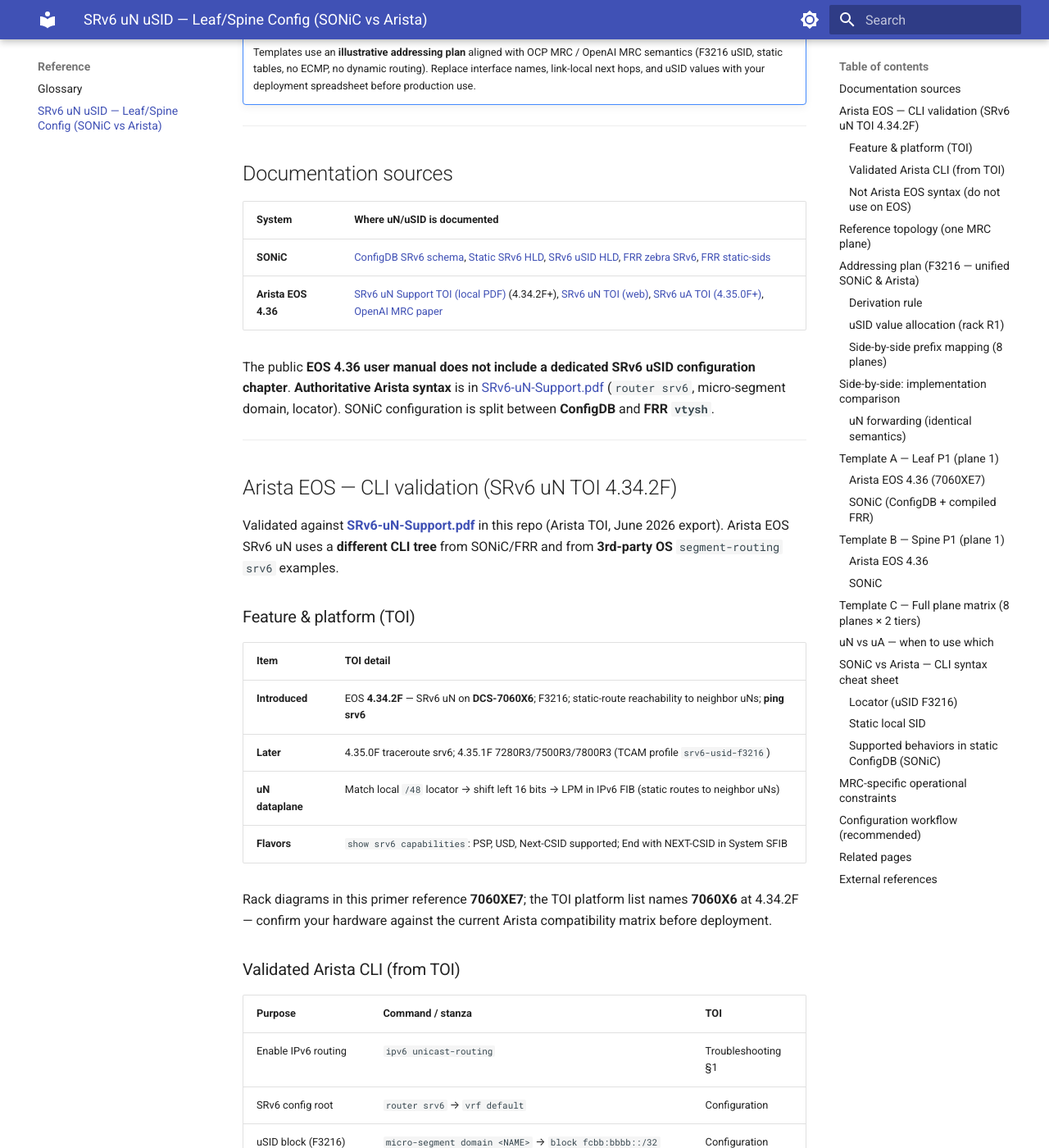
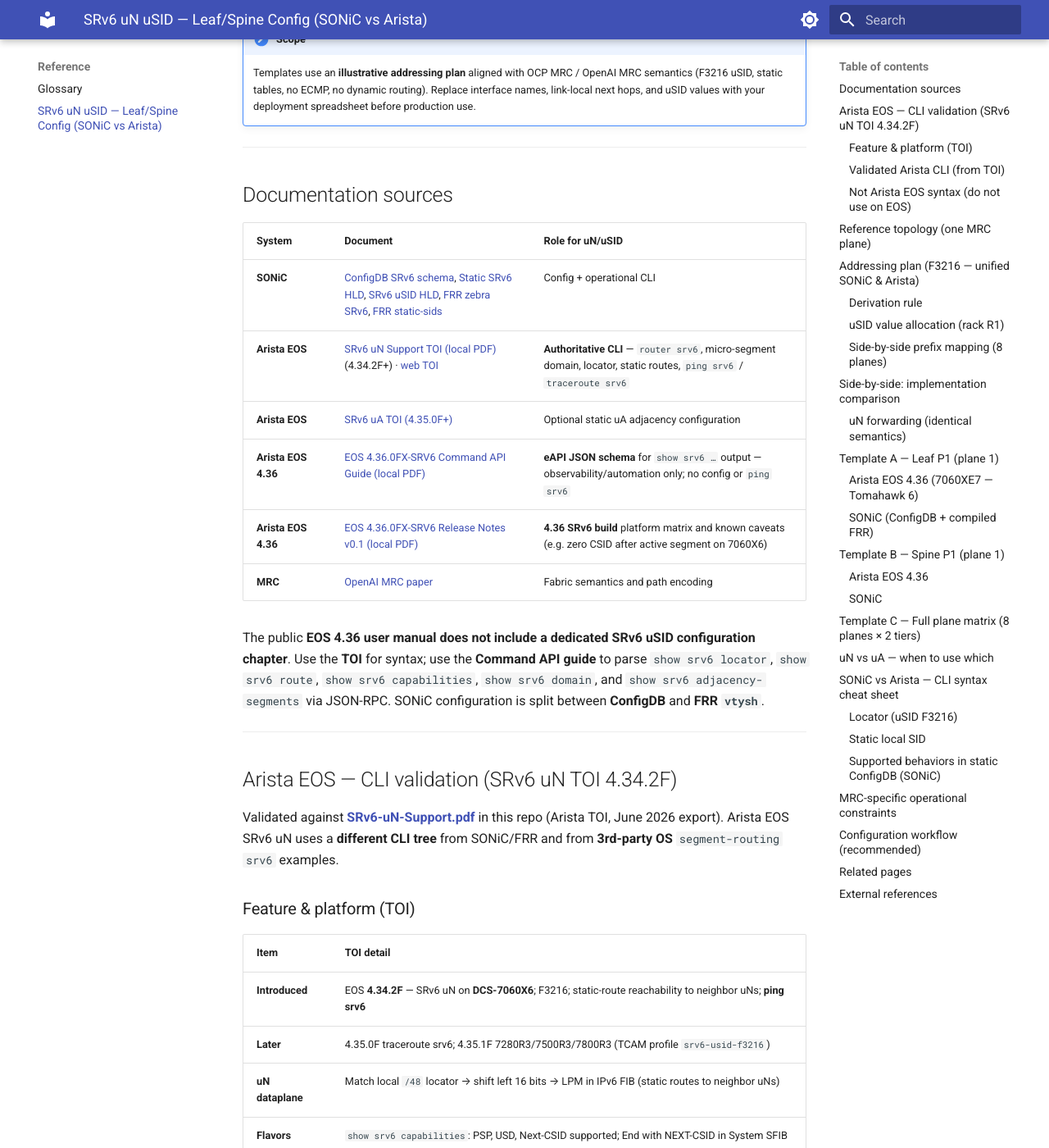
Before and after one commit to mbalagot12/multiplanar-fabric, an MkDocs documentation site: the page built from docs/srv6-usid-leaf-spine-config.md, in a window 1280 px wide and 1400 px high, scrolled down 404 px. Shown: the whole window at 82% size. Built offline with MkDocs 1.6.1 and Material for MkDocs 9.7.7, drawn with Linux system fonts in a browser that asks for light colours; some of the changed text lies outside the part shown.

Commit message:
Align SRv6 docs with EOS 4.36 materials and fix Reference nav (#7)
* Remove repo link from site header and fix doc nav on build.

Drop repo_name/repo_url so MkDocs Material no longer shows the GitHub repo icon, and preserve glossary and SRv6 config pages when generate_pages.py rewrites navigation.

* Group glossary and SRv6 config under a Reference nav tab.

Move prose reference docs out of Pages so the tab bar separates diagrams from lookup material.

* Align SRv6 uN/uSID docs with EOS 4.36 early-testing materials.

Document Arista Command API and release-note sources, 7060XE7 vs 7060X6 platform distinction, show srv6 adjacency-segments validation, and RN 1294522 EoC transit caveat.

* Remove Material for MkDocs footer from site pages.

Disable the theme generator credit so the home page and all docs no longer show the MkDocs attribution at the bottom.

---------

Co-authored-by: Dry Run Test <test@example.com>

````diff
--- a/docs/srv6-usid-leaf-spine-config.md
+++ b/docs/srv6-usid-leaf-spine-config.md
@@ -1,6 +1,6 @@
 # SRv6 uN uSID — Leaf/Spine Config Reference (SONiC vs Arista EOS)
 
-Reference for **static SRv6 uN uSID** programming on MRC leaf–spine fabrics. Covers the comparison between **SONiC** (FRR + ConfigDB + SAI) and **Arista EOS 4.36** (7060XE7 / Tomahawk 5), with **concrete configuration templates** for a single MRC plane inside a 72-GPU rack.
+Reference for **static SRv6 uN uSID** programming on MRC leaf–spine fabrics. Covers the comparison between **SONiC** (FRR + ConfigDB + SAI) and **Arista EOS 4.36** (**7060XE7** / Tomahawk 6 — MRC rack reference design), with **concrete configuration templates** for a single MRC plane inside a 72-GPU rack.
 
 See the **[Glossary](glossary.md)** for definitions of uN, uA, PSP/USD, F3216, ConfigDB, and related terms.
 
@@ -11,12 +11,16 @@
 
 ## Documentation sources
 
-| System | Where uN/uSID is documented |
-|--------|----------------------------|
-| **SONiC** | [ConfigDB SRv6 schema](https://github.com/sonic-net/sonic-buildimage/blob/master/src/sonic-yang-models/doc/Configuration.md), [Static SRv6 HLD](https://github.com/sonic-net/SONiC/blob/master/doc/srv6/srv6_static_config_hld.md), [SRv6 uSID HLD](https://github.com/sonic-net/SONiC/blob/master/doc/srv6/SRv6_uSID.md), [FRR zebra SRv6](https://github.com/FRRouting/frr/blob/master/doc/user/zebra.rst), [FRR static-sids](https://github.com/FRRouting/frr/blob/master/doc/user/static.rst) |
-| **Arista EOS 4.36** | [SRv6 uN Support TOI (local PDF)](SRv6-uN-Support.pdf) (4.34.2F+), [SRv6 uN TOI (web)](https://www.arista.com/en/support/toi/eos-4-34-2f-srv6-un-support), [SRv6 uA TOI (4.35.0F+)](https://www.arista.com/en/support/toi/eos-4-35-0f-srv6-ua-support), [OpenAI MRC paper](https://arxiv.org/html/2605.04333v1) |
+| System | Document | Role for uN/uSID |
+|--------|----------|------------------|
+| **SONiC** | [ConfigDB SRv6 schema](https://github.com/sonic-net/sonic-buildimage/blob/master/src/sonic-yang-models/doc/Configuration.md), [Static SRv6 HLD](https://github.com/sonic-net/SONiC/blob/master/doc/srv6/srv6_static_config_hld.md), [SRv6 uSID HLD](https://github.com/sonic-net/SONiC/blob/master/doc/srv6/SRv6_uSID.md), [FRR zebra SRv6](https://github.com/FRRouting/frr/blob/master/doc/user/zebra.rst), [FRR static-sids](https://github.com/FRRouting/frr/blob/master/doc/user/static.rst) | Config + operational CLI |
+| **Arista EOS** | [SRv6 uN Support TOI (local PDF)](SRv6-uN-Support.pdf) (4.34.2F+) · [web TOI](https://www.arista.com/en/support/toi/eos-4-34-2f-srv6-un-support) | **Authoritative CLI** — `router srv6`, micro-segment domain, locator, static routes, `ping srv6` / `traceroute srv6` |
+| **Arista EOS** | [SRv6 uA TOI (4.35.0F+)](https://www.arista.com/en/support/toi/eos-4-35-0f-srv6-ua-support) | Optional static uA adjacency configuration |
+| **Arista EOS 4.36** | [EOS 4.36.0FX-SRV6 Command API Guide (local PDF)](EOS-4.36.0FX-SRV6-CommandApiGuide.pdf) | **eAPI JSON schema** for `show srv6 …` output — observability/automation only; no config or `ping srv6` |
+| **Arista EOS 4.36** | [EOS 4.36.0FX-SRV6 Release Notes v0.1 (local PDF)](RN-4.36.0FX-SRV6-v0.1.pdf) | **4.36 SRv6 build** platform matrix and known caveats (e.g. zero CSID after active segment on 7060X6) |
+| **MRC** | [OpenAI MRC paper](https://arxiv.org/html/2605.04333v1) | Fabric semantics and path encoding |
 
-The public **EOS 4.36 user manual does not include a dedicated SRv6 uSID configuration chapter**. **Authoritative Arista syntax** is in [SRv6-uN-Support.pdf](SRv6-uN-Support.pdf) (`router srv6`, micro-segment domain, locator). SONiC configuration is split between **ConfigDB** and **FRR `vtysh`**.
+The public **EOS 4.36 user manual does not include a dedicated SRv6 uSID configuration chapter**. Use the **TOI** for syntax; use the **Command API guide** to parse `show srv6 locator`, `show srv6 route`, `show srv6 capabilities`, `show srv6 domain`, and `show srv6 adjacency-segments` via JSON-RPC. SONiC configuration is split between **ConfigDB** and **FRR `vtysh`**.
 
 ---
 
@@ -33,7 +37,7 @@
 | **uN dataplane** | Match local `/48` locator → shift left 16 bits → LPM in IPv6 FIB (static routes to neighbor uNs) |
 | **Flavors** | `show srv6 capabilities`: PSP, USD, Next-CSID supported; End with NEXT-CSID in System SFIB |
 
-Rack diagrams in this primer reference **7060XE7**; the TOI platform list names **7060X6** at 4.34.2F — confirm your hardware against the current Arista compatibility matrix before deployment.
+**Platform note:** This primer’s rack diagrams use **7060XE7** (Broadcom **Tomahawk 6**). Arista’s SRv6 uN TOI and the **4.36.0FX-SRV6** release notes first document uN on **DCS-7060X6** (Broadcom **Tomahawk 5**) — a separate, concurrently shipping product line. F3216 uSID semantics and EOS CLI are the same; confirm SRv6 feature support and caveats against your exact SKU and EOS build before deployment.
 
 ### Validated Arista CLI (from TOI)
 
@@ -46,10 +50,12 @@
 | Loopback for ping | `interface Loopback0` → `ipv6 address <locator-prefix>/48` | SRv6 Ping |
 | Neighbor uN reachability | `ipv6 route <neighbor-uN>/48 <nh>` or `… Ethernet N fe80::…` | SRv6 Operation |
 | Verify locator | `show srv6 locator` | Show Commands |
+| Verify micro-segment domain | `show srv6 domain` | Command API 2.1944 (GIB range, block state) |
 | Verify System SFIB | `show srv6 route` | Show Commands |
 | Verify capabilities | `show srv6 capabilities` | Show Commands |
-| Path ping | `ping srv6 sid <target> via segment-list <sid1> <sid2> …` | SRv6 Ping |
-| Path trace | `traceroute srv6 sid … via segment-list …` (4.35.0F+) | SRv6 Traceroute |
+| Verify static uA (optional) | `show srv6 adjacency-segments` | Command API 2.1942 (4.36+); uA TOI 4.35.0F+ |
+| Path ping | `ping srv6 sid <target> via segment-list <sid1> <sid2> …` | SRv6 Ping (CLI only — not in Command API) |
+| Path trace | `traceroute srv6 sid … via segment-list …` (4.35.0F+) | SRv6 Traceroute (CLI only — not in Command API) |
 
 ### Not Arista EOS syntax (do not use on EOS)
 
@@ -143,13 +149,15 @@
 | P2 | `0xfe02` | `fcbb:bbbb:fe02::/64` | `MRC-R1-P2\|FCBB:BBBB:FE02::/64` | … |
 | … | `0xfe0{n}` | `fcbb:bbbb:fe0{n}::/64` | … | … |
 
+When uA is configured, validate with `show srv6 adjacency-segments` (keyed by domain/locator and `usid`; reports `l3Intf`, IPv6 next-hop, flavors, and active/inactive reasons). See [Command API 2.1942](EOS-4.36.0FX-SRV6-CommandApiGuide.pdf) and the [SRv6 uA TOI](https://www.arista.com/en/support/toi/eos-4-35-0f-srv6-ua-support).
+
 **SONiC ConfigDB:** set `SRV6_MY_LOCATORS.<name>.prefix` to the `/48` without CIDR (e.g. `"FCBB:BBBB:0101::"`). **Arista:** set `interface Loopback0` to the same `/48` shown in `show srv6 locator`.
 
 **Example uSID carrier** for Leaf P1 → Spine P1 → Leaf P1 (return hop on same leaf, different port):
 
 ```text
 fcbb:bbbb:0101:0201:0101:0000:0000
-│           │    │    │    └── EoC padding
+│           │    │    │    └── EoC padding (must not be the next CSID after active uSID in transit — see MRC constraints)
 │           │    │    └── dst leaf uSID (0x0101) — final hop before NIC decap
 │           │    └── spine uSID (0x0201) — active after 1st shift at leaf
 │           └── leaf uSID (0x0101) — active at leaf ingress
@@ -173,6 +181,7 @@
 | **Operational CLI** | Mostly `vtysh` (FRR) | `show srv6 …`, `ping srv6 …` |
 | **Verify locators** | `vtysh -c "show segment-routing srv6 locator"` | `show srv6 locator` |
 | **Verify uN in SFIB** | `vtysh -c "show segment-routing srv6 sid"` | `show srv6 route` |
+| **Verify uA (optional)** | `vtysh -c "show segment-routing srv6 sid"` | `show srv6 adjacency-segments` |
 
 ### uN forwarding (identical semantics)
 
@@ -189,7 +198,7 @@
 
 **Role:** Accept node uplinks; uN-shift toward spine; static route to spine uSID prefix.
 
-### Arista EOS 4.36 (7060XE7)
+### Arista EOS 4.36 (7060XE7 — Tomahawk 6)
 
 ```eos
 ! ── Global ─────────────────────────────────────────────────────────
@@ -245,10 +254,13 @@
 
 ```eos
 show srv6 locator
+show srv6 domain
 show srv6 route
 show srv6 capabilities
+show srv6 adjacency-segments    ! optional — when static uA is configured
 show ipv6 route fcbb:bbbb:0201::/48
 ! Path reachability (requires segment-list; target needs Loopback0 /48 on peer)
+! CLI only — not exposed in the 4.36 Command API guide
 ping srv6 sid fcbb:bbbb:0201:: via segment-list fcbb:bbbb:0101::
 ```
 
@@ -465,9 +477,13 @@
 | **No dynamic routing** | Do not enable BGP, IS-IS, or OSPFv3 on MRC backend planes |
 | **No PFC** | Lossy Ethernet; MRC NIC handles retry |
 | **Static FIB** | Install full path matrix at provisioning; avoid runtime route changes |
-| **Line-rate uN** | 7060XE7 (TH5) and Spectrum-4/5 + SONiC both support line-rate uN shift in production MRC deployments |
+| **Line-rate uN** | **7060XE7** (Tomahawk 6) in this primer’s rack design; **7060X6** (Tomahawk 5) is a separate Arista line with the same F3216 EOS CLI — confirm SRv6 on your SKU/build. Spectrum-4/5 + SONiC also support line-rate uN in production MRC deployments |
+| **EoC / zero CSID on transit** | On **DCS-7060X6**, EOS **drops** packets when the CSID **immediately after the active uN or uA** is **`0000`** (EoC marker) — see [RN 1294522](RN-4.36.0FX-SRV6-v0.1.pdf). NIC path encoders must place EoC padding only in trailing slots; every post-shift active CSID during transit must be a non-zero uSID until the consuming node |
 
 The **32-bit EV** in the outer header is **not used for forwarding** — it exists for SACK/NACK feedback on the NIC. See [MRC Packet Structure](generated/srv6-mrc-packet-ev-header.md).
+
+!!! note "SRv6 agent restarts"
+    The [SRv6 uN TOI](SRv6-uN-Support.pdf) notes that SRv6 agent, SandTunnel, or StrataL3Unicast agent restarts are **hitful** — expect brief SRv6 forwarding impact during process restart.
 
 ---
 
@@ -480,7 +496,7 @@
   C --> D[Static ipv6 routes per prefix]
   D --> E1[Arista: startup-config]
   D --> E2[SONiC: config_db.json + FRR]
-  E1 --> F[Lab validation: ping srv6 + show srv6]
+  E1 --> F[Lab validation: show srv6 + ping srv6]
   E2 --> F
   F --> G[Freeze config for production job]
 ```
@@ -488,7 +504,7 @@
 1. **Design** — Build the uSID path matrix from rack topology (9 nodes, 8 planes, 2 hops).
 2. **Assign** — Allocate `/48` uN locators per switch from the [prefix mapping table](srv6-usid-leaf-spine-config.md#side-by-side-prefix-mapping-8-planes) (`end usid` → `fcbb:bbbb:WWWW::/48`).
 3. **Program** — Install locators + static routes on every leaf and spine.
-4. **Validate** — Inject test packets with known uSID carriers; confirm shift-and-forward on each hop.
+4. **Validate** — `show srv6 locator` / `route` / `capabilities` (and `adjacency-segments` if uA); inject test packets with known uSID carriers; confirm shift-and-forward on each hop; `ping srv6` for path reachability.
 5. **Freeze** — Treat running config as immutable for the training job (MRC handles path health at the NIC).
 
 ---
@@ -507,5 +523,7 @@
 - [SRv6 uN Support TOI (local PDF)](SRv6-uN-Support.pdf)
 - [Arista SRv6 uN Support TOI (web)](https://www.arista.com/en/support/toi/eos-4-34-2f-srv6-un-support)
 - [Arista SRv6 uA Support TOI (web)](https://www.arista.com/en/support/toi/eos-4-35-0f-srv6-ua-support)
+- [EOS 4.36.0FX-SRV6 Command API Guide (local PDF)](EOS-4.36.0FX-SRV6-CommandApiGuide.pdf) — `show srv6` eAPI models
+- [EOS 4.36.0FX-SRV6 Release Notes v0.1 (local PDF)](RN-4.36.0FX-SRV6-v0.1.pdf) — platform matrix and known caveats
 - [Resilient AI Supercomputer Networking using MRC and SRv6 (OpenAI)](https://cdn.openai.com/pdf/resilient-ai-supercomputer-networking-using-mrc-and-srv6.pdf)
 - [Arista 7060XE7 datasheet](https://www.arista.com/assets/data/pdf/Datasheets/7060XE7-Datasheet.pdf)
--- a/mkdocs.yml
+++ b/mkdocs.yml
@@ -38,6 +38,9 @@
 extra_css:
   - stylesheets/html-pages.css
 
+extra:
+  generator: false
+
 nav:
   - Home: index.md
   - Reference:
````
Also changed, not shown: docs/glossary.md (+14 -3 lines), 3 other files.
